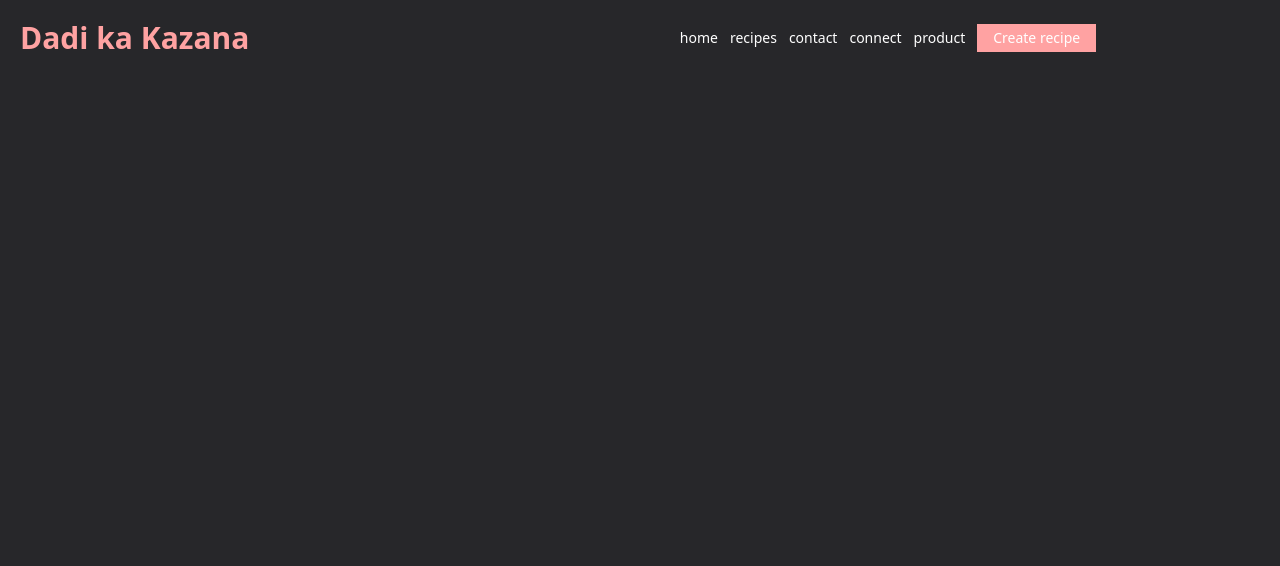
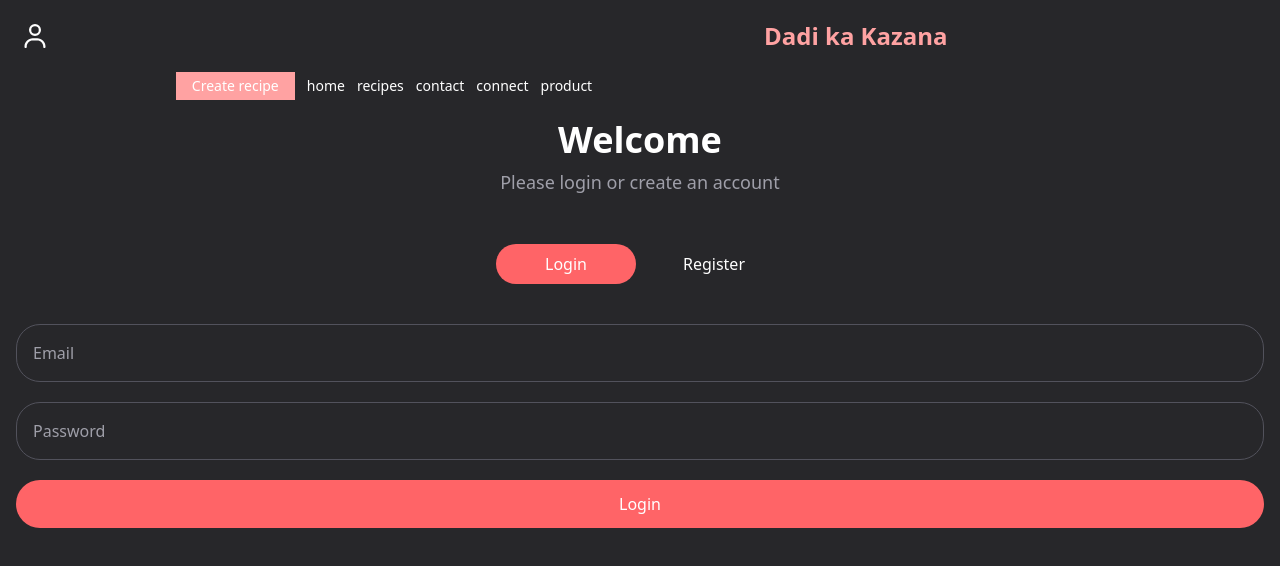
Before and after one commit to itsmepraksh/Dadi-ka-Khazana, a React (Vite) app: page /login in a window 1280 px wide. Shown: the top 566 px of the page. Built offline with nearby package versions, Linux system fonts and the light colour scheme.

Commit message:
Feat: (24-09-25) created context api and started working on ui with stitch

```diff
--- a/package.json
+++ b/package.json
@@ -10,6 +10,10 @@
     "preview": "vite preview"
   },
   "dependencies": {
+    "@fortawesome/free-brands-svg-icons": "^7.0.1",
+    "@fortawesome/free-regular-svg-icons": "^7.0.1",
+    "@fortawesome/free-solid-svg-icons": "^7.0.1",
+    "@fortawesome/react-fontawesome": "^3.0.2",
     "@tailwindcss/vite": "^4.1.12",
     "react": "^18.3.1",
     "react-dom": "^18.3.1",
--- a/src/App.jsx
+++ b/src/App.jsx
@@ -5,7 +5,7 @@ import MainRoutes from "./routes/MainRoutes"
 
 const App = () => {
   return (
-    <div className="bg-zinc-800 min-h-screen text-white">
+    <div className="bg-zinc-800 min-h-screen w-full text-white relative">
       <Nav/>
       <MainRoutes/>
     </div>
--- a/src/Wrapper.jsx
+++ /dev/null
@@ -1,9 +0,0 @@
-import { createContext, useState } from "react";
-export const recipeContext = createContext();
-
-const Wrapper = (props) => {
-  const [data, setData] = useState(null);
-  return <recipeContext.Provider value={[data,setData]}>{props.children}</recipeContext.Provider>;
-};
-
-export default Wrapper;
--- a/src/components/Nav.jsx
+++ b/src/components/Nav.jsx
@@ -1,13 +1,40 @@
 import { useState } from "react";
-import { NavLink, useSearchParams } from "react-router-dom";
+import { NavLink } from "react-router-dom";
+import { FontAwesomeIcon } from "@fortawesome/react-fontawesome";
+import { faUser } from "@fortawesome/free-regular-svg-icons";
 
 const Nav = () => {
-  const [toggle, setToggle] = useState(false)
+  const [toggle, setToggle] = useState(false);
   return (
-    <div className="flex justify-between items-center p-5 overflow-x-hidden ">
-      <h1 className="text-red-300 font-bold text-3xl md:w-[40%]">Dadi ka Kazana</h1>
-      <h2 onClick={()=>setToggle(!toggle)} className="md:hidden">&#9776;</h2>
-      <div className={toggle ? "absolute top-20 z-[9] bg-red-400/90 w-[90%] flex flex-col   md:flex-row justify-center items-center gap-4 p-5 font-medium" : "hidden md:flex w-[60%] justify-center items-center gap-3 text-sm "}  >
+    <div className="w-full ">
+      <div id="nav-data" className=" p-5 flex flex-row-reverse md:flex-row items-center  justify-between items-center">
+        <FontAwesomeIcon className="text-2xl" icon={faUser} />
+        <h1 className="text-red-300 font-bold text-2xl md:w-[40%]">
+          Dadi ka Kazana
+        </h1>
+        <h2 onClick={() => setToggle(!toggle)} className="text-2xl md:hidden">
+          &#9776;
+        </h2>
+      </div>
+
+      <div
+        className={
+          toggle
+            ? "absolute top-20 z-[99] bg-red-400/90 h-[88vh] w-full flex flex-col  md:flex-row justify-center items-center gap-4 p-5 font-medium"
+            : "hidden md:flex w-[60%] justify-center items-center gap-3 text-sm "
+        }
+      >
+        <NavLink
+          className={(e) =>
+            e.isActive
+              ? "px-4 py-1 bg-red-400 active:scale-[0.9]"
+              : "bg-red-300 px-4 py-1"
+          }
+          to="/create_recipe"
+          onClick={() => setToggle(false)}
+        >
+          Create recipe{" "}
+        </NavLink>
         <NavLink
           className={(e) => (e.isActive ? "text-red-300" : "")}
           to="/home"
@@ -43,19 +70,7 @@ const Nav = () => {
         >
           product
         </NavLink>
-        <NavLink
-          className={(e) =>
-            e.isActive
-              ? "px-4 py-1 bg-red-400 active:scale-[0.9]"
-              : "bg-red-300 px-4 py-1"
-          }
-          to="/create_recipe"
-          onClick={() => setToggle(false)}
-        >
-          Create recipe{" "}
-        </NavLink>
       </div>
-
     </div>
   );
 };
--- /dev/null
+++ b/src/context/DataContext.jsx
@@ -0,0 +1,30 @@
+import { createContext, useEffect, useState } from "react";
+
+export const RecipeContext = createContext();
+
+const DataContext = ({ children }) => {
+  const [recipe, setRecipe] = useState(() => {
+    try {
+      const storedRecipes = localStorage.getItem("recipe");
+      return storedRecipes ? JSON.parse(storedRecipes) : [];
+
+    } catch (err) {
+      console.error("localstorage data broken",err);
+      return []
+    }
+  });
+
+  useEffect(() => {
+    localStorage.setItem("recipe", JSON.stringify(recipe));
+  }, [recipe]);
+
+  // const [isLoggedIn, setIsLoggedIn] = useState([]);
+
+  return (
+    <RecipeContext.Provider value={{ recipe, setRecipe }}>
+      {children}
+    </RecipeContext.Provider>
+  );
+};
+
+export default DataContext;
--- a/src/main.jsx
+++ b/src/main.jsx
@@ -2,12 +2,12 @@ import { BrowserRouter } from 'react-router-dom'
 import { createRoot } from 'react-dom/client'
 import './index.css'
 import App from './App.jsx'
-import Wrapper from './Wrapper.jsx'
+import DataContext from './context/DataContext.jsx'
 
 createRoot(document.getElementById('root')).render(
   <BrowserRouter>
-    <Wrapper>
+    <DataContext>
       <App />
-    </Wrapper>
+    </DataContext>
   </BrowserRouter>,
 )
--- a/src/pages/CreateRecipe.jsx
+++ b/src/pages/CreateRecipe.jsx
@@ -1,13 +1,23 @@
+import { useContext } from "react";
 import { useForm } from "react-hook-form"
+import { RecipeContext } from "../context/DataContext";
 
 
 
 const CreateRecipe = () => {
 
+  const {recipe , setRecipe} = useContext(RecipeContext);
+
+
+
     const {register,reset , handleSubmit , formState:{errors}} = useForm();
 
     const submitHandler = (data)=>{
         console.log(data)
+
+        const copyRecipe = [...recipe];
+        copyRecipe.push(data);
+        setRecipe(copyRecipe);
         reset()
     }
   return (
--- a/src/pages/Home.jsx
+++ b/src/pages/Home.jsx
@@ -1,8 +1,28 @@
+import { faPlus } from "@fortawesome/free-solid-svg-icons";
+import { FontAwesomeIcon } from "@fortawesome/react-fontawesome";
+import { useNavigate } from "react-router-dom";
 
 const Home = () => {
+  const navigate = useNavigate()
   return (
-    <div className='text-3xl'>Home</div>
-  )
-}
+    <div className="py-5 pl-5">
+      <section
+        id="hero-section"
+        className=" h-[70vh] overflow-hidden bg-cover bg-bottom rounded-2xl bg-[url('https://images.unsplash.com/photo-1736866694970-4a9aa67e94f1?q=80&w=685&auto=format&fit=crop&ixlib=rb-4.1.0&ixid=M3wxMjA3fDB8MHxwaG90by1wYWdlfHx8fGVufDB8fHx8fA%3D%3D')]"
+      >
+        <div id="blur-bg" className="bg-black/20 flex h-full w-full">
+          <div id="hero-data" className="mt-auto pl-5 py-5 ">
+            <h1 className="text-4xl font-bold">Welcome to <br />Dadi ka Khazana</h1>
+            <p className="py-4 text-lg font-medium">Discover and share delicious recipes from around the world.</p>
+            <div id="hero-cta-btn" className="flex gap-2">
+              <button className="bg-red-400 w-65 py-3 text-lg font-medium rounded-xl active:scale-[0.98] transition">Explore Recipes</button>
+              <FontAwesomeIcon onClick={()=>navigate('/create_recipe')} icon={faPlus} className="bg-zinc-300/30 p-4 rounded-xl active:scale-[0.95] transition" />
+            </div>
+          </div>
+        </div>
+      </section>
+    </div>
+  );
+};
 
-export default Home
+export default Home;
--- /dev/null
+++ b/src/pages/LoginRegisterPage.jsx
@@ -0,0 +1,135 @@
+import { useState } from "react";
+import { useForm } from "react-hook-form";
+
+const LoginRegisterPage = () => {
+  const [isClicked, setIsClicked] = useState(false);
+
+  const {
+    handleSubmit,
+    register,
+    reset,
+    formState: { errors },
+  } = useForm();
+
+  const registerHandler = (data) => {
+    console.log(data);
+    reset();
+  };
+
+  const loginHandler = (data) => {
+    console.log(data);
+    reset();
+  };
+
+  return (
+    <div className="py-5 px-4">
+      <h1 className="text-center text-4xl font-bold">Welcome</h1>
+      <p className="text-zinc-400 text-center py-2 text-lg">
+        Please login or create an account
+      </p>
+      <div
+        id="btn-box"
+        className="flex items-center justify-center gap-2 py-10 font-medium"
+      >
+        <button
+          onClick={() => {
+            setIsClicked(!isClicked);
+            reset();
+          }}
+          className={
+            isClicked
+              ? "w-35"
+              : "w-35 bg-red-400 rounded-3xl py-2 active:scale-[0.95] hover:bg-red-300 transition"
+          }
+        >
+          Login
+        </button>
+        <button
+          onClick={() => {
+            setIsClicked(!isClicked);
+            reset();
+          }}
+          className={
+            isClicked
+              ? "w-35 bg-red-400 rounded-3xl py-2 active:scale-[0.95] hover:bg-red-300 transition"
+              : "w-35"
+          }
+        >
+          Register
+        </button>
+      </div>
+      <div>
+        {isClicked ? (
+          <form
+            id="register-form"
+            onSubmit={handleSubmit(registerHandler)}
+            className="flex flex-col gap-5"
+          >
+            <input
+              {...register("username", { required: true })}
+              className="border-[0.9px] border-zinc-600 p-4 rounded-3xl placeholder:text-zinc-400"
+              placeholder="Full Name"
+              type="name"
+            />
+            {errors.username && (
+              <small className="text-red-500 text-xs">This is required</small>
+            )}
+            <input
+              {...register("email", { required: true })}
+              className="border-[0.9px] border-zinc-600 p-4 rounded-3xl placeholder:text-zinc-400"
+              placeholder="Email"
+              type="email"
+            />
+            {errors.email && (
+              <small className="text-red-500 text-xs">This is required</small>
+            )}
+            <input
+              {...register("password", { required: true })}
+              className="border-[0.9px] border-zinc-600 p-4 rounded-3xl placeholder:text-zinc-400"
+              placeholder="Password"
+              type="password"
+            />
+            {errors.password && (
+              <small className="text-red-500 text-xs">This is required</small>
+            )}
+
+            <button className=" bg-red-400 rounded-3xl py-3 active:scale-[0.95] hover:bg-red-300 transition">
+              Register
+            </button>
+          </form>
+        ) : (
+          <form
+            id="login-form"
+            onSubmit={handleSubmit(loginHandler)}
+            className="flex flex-col gap-5"
+          >
+            <input
+              {...register("email", { required: true })}
+              className="border-[0.9px] border-zinc-600 p-4 rounded-3xl placeholder:text-zinc-400"
+              placeholder="Email"
+              type="email"
+            />
+            {errors.email && (
+              <small className="text-red-500 text-xs">This is required</small>
+            )}
+            <input
+              {...register("password", { required: true })}
+              className="border-[0.9px] border-zinc-600 p-4 rounded-3xl placeholder:text-zinc-400"
+              placeholder="Password"
+              type="password"
+            />
+            {errors.password && (
+              <small className="text-red-500 text-xs">This is required</small>
+            )}
+
+            <button className=" bg-red-400 rounded-3xl py-3 active:scale-[0.95] hover:bg-red-300 transition">
+              Login
+            </button>
+          </form>
+        )}
+      </div>
+    </div>
+  );
+};
+
+export default LoginRegisterPage;
--- a/src/routes/MainRoutes.jsx
+++ b/src/routes/MainRoutes.jsx
@@ -8,6 +8,7 @@ import Product from "../pages/Product";
 import ProductDetails from "../pages/ProductDetails";
 import CreateRecipe from "../pages/CreateRecipe";
 import Recipes from "../pages/Recipes";
+import LoginRegisterPage from "../pages/LoginRegisterPage";
 
 const MainRoutes = () => {
   return (
@@ -21,6 +22,7 @@ const MainRoutes = () => {
       <Route path="/recipes" element={<Recipes/>} />
       <Route path="/product/detail/:name" element={<ProductDetails/>} />
       <Route path="/create_recipe" element={<CreateRecipe/>} />
+      <Route path="/login" element={<LoginRegisterPage/>}/>
     </Routes>
   );
 };
```
Also changed, not shown: src/pages/Recipes.jsx (+68 -10 lines), 1 other file (tests, documents, lock files or other folders).
